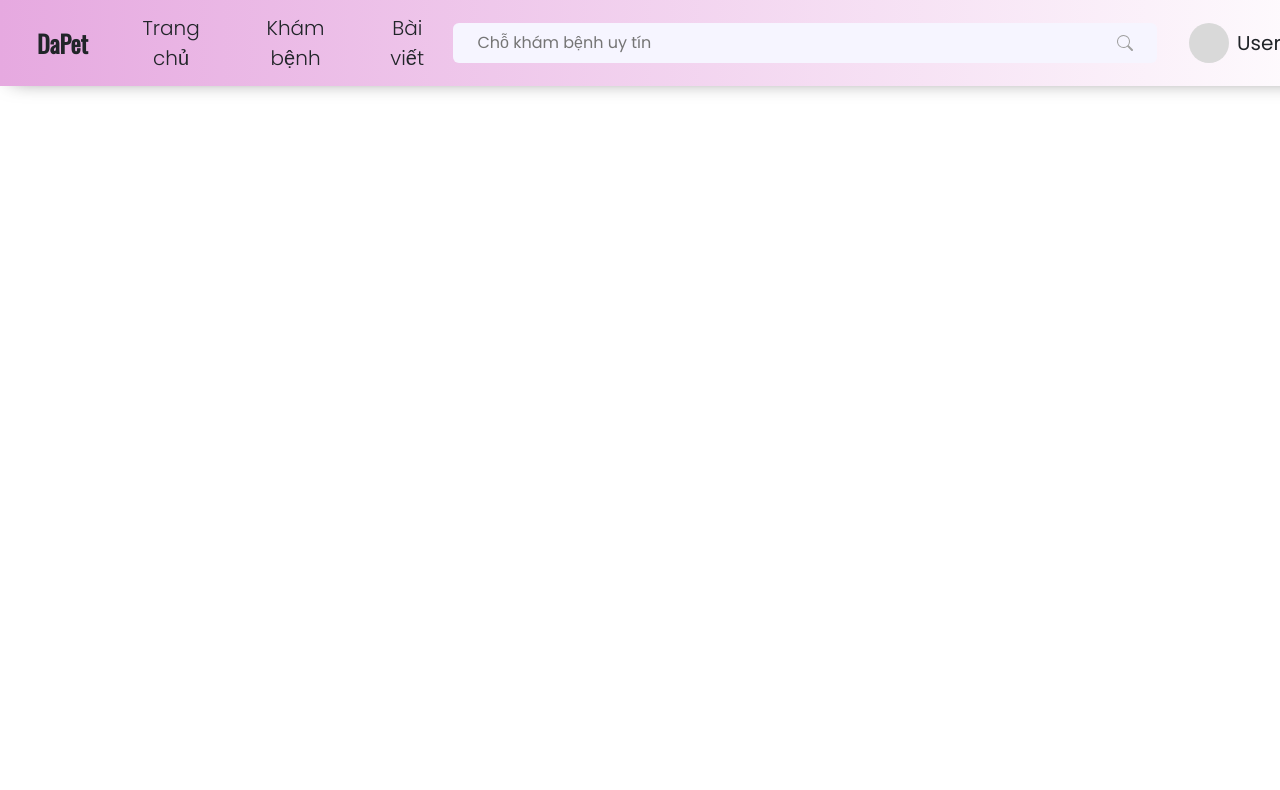
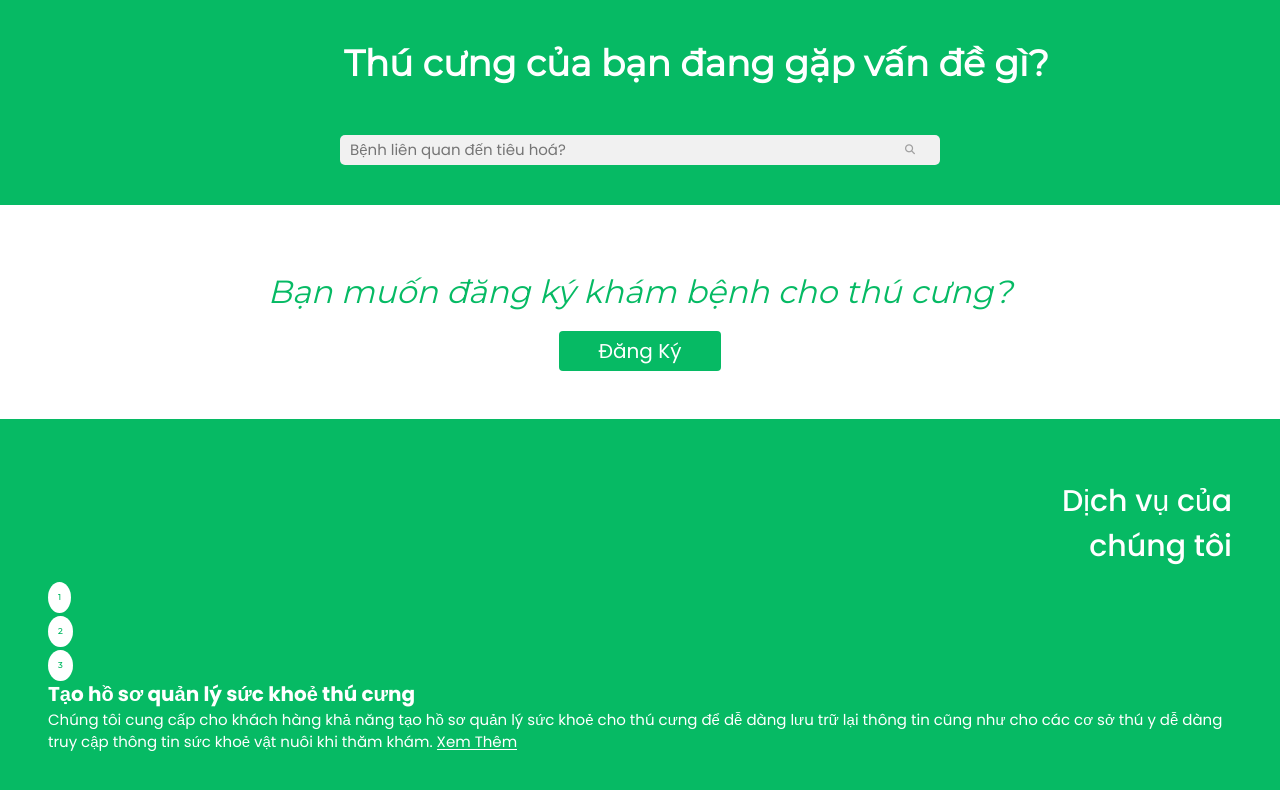
Before and after one commit to ngslim/TKGD-DaPet, a React (Create React App) app: page / in a window 1280 px wide. Shown: the top 790 px of the page. Built offline with nearby package versions, Linux system fonts and the light colour scheme.

Commit message:
Backup HomePage (Dan) and fix sidebar inside Order)

```diff
--- a/src/App.js
+++ b/src/App.js
@@ -6,7 +6,7 @@ import Pet from "./pages/Pet";
 import AddPet from "./pages/Pet/AddPet";
 import Location from "./pages/Book/Location";
 import Summary from "./pages/Book/Summary";
-import Header from "./components/Header/Header";
+import HomePage from "./pages/Home/HomePage";
 
 function App() {
   return (
@@ -18,7 +18,7 @@ function App() {
       <Route path="/book/summary" element={<Summary />} />
       <Route path="/pet" element={<Pet />} />
       <Route path="/pet/add" element={<AddPet />} />
-      <Route path="/" element={<Header />} />
+      <Route path="/" element={<HomePage />} />
     </Routes>
   );
 }
--- a/src/components/SideBar/MenuBar/MenuBar.js
+++ b/src/components/SideBar/MenuBar/MenuBar.js
@@ -36,14 +36,14 @@ const MenuBar = ({ className }) => {
         <ProfileCard />
       </div>
 
-      <div className="bottom-content">
+      {/* <div className="b">
         <li>
           <button className={classes["btn-navbar"]}>
             <i className={`bx bx-log-out ${className["icon"]}`}></i>
             <span className={`${className["text"]} nav-text`}>Logout</span>
           </button>
         </li>
-      </div>
+      </div> */}
     </div>
   );
 };
--- /dev/null
+++ b/src/pages/Home/HomePage.js
@@ -0,0 +1,76 @@
+import classes from "./HomePage.module.css";
+// import Header from "../../components/Header/Header";
+
+const HomePage = () => {
+  return (
+    <div>
+      {/* <Header /> */}
+      <div
+        className={`${classes["container-fluid"]} p-4 text-white text-center`}
+      >
+        <h1 className={classes["title-head"]}>
+          Thú cưng của bạn đang gặp vấn đề gì?
+        </h1>
+        <form className={classes["form-container"]}>
+          <input
+            className={classes["form-input-styling"]}
+            type="text"
+            placeholder="Bệnh liên quan đến tiêu hoá?"
+            name="search2"
+          />
+          <button type="submit">
+            <i className="fa fa-search"></i>
+          </button>
+        </form>
+      </div>
+      <div className={`${classes["background2"]} p-5`}>
+        <div className={classes["font2"]}>
+          Bạn muốn đăng ký khám bệnh cho thú cưng?
+        </div>
+        <button className={classes["button"]}>Đăng Ký</button>
+      </div>
+      <div className={`${classes["container-fluid"]} p-5 text-white`}>
+        <div className="row">
+          <div className={`${classes["column"]} ${classes["my-service"]}`}>
+            Dịch vụ của <br />
+            chúng tôi
+          </div>
+          <div className={`${classes["column"]} ${classes["list-selection"]}`}>
+            <button className={classes["btn"]}>
+              <i className=""></i>1
+            </button>
+            <br />
+            <button className={classes["btn"]}>
+              <i className=""></i>2
+            </button>
+            <br />
+            <button className={classes["btn"]}>
+              <i className=""></i>3
+            </button>
+          </div>
+          <div
+            className={`${classes["column"]} ${classes["container-create-profile"]}`}
+          >
+            <div className={classes["create-profile"]}>
+              Tạo hồ sơ quản lý sức khoẻ thú cưng
+            </div>
+            <div className={classes["create-profile-description"]}>
+              Chúng tôi cung cấp cho khách hàng khả năng tạo hồ sơ quản lý sức
+              khoẻ cho thú cưng để dễ dàng lưu trữ lại thông tin cũng như cho
+              các cơ sở thú y dễ dàng truy cập thông tin sức khoẻ vật nuôi khi
+              thăm khám.
+              <button
+                href="https://www.w3schools.com/"
+                className={classes["btn-link"]}
+              >
+                Xem Thêm
+              </button>
+            </div>
+          </div>
+        </div>
+      </div>
+    </div>
+  );
+};
+
+export default HomePage;
--- /dev/null
+++ b/src/pages/Home/HomePage.module.css
@@ -0,0 +1,178 @@
+.container-fluid {
+  background-color: #06ba64;
+  text-align: center;
+}
+
+.title-head {
+  position: relative;
+  left: 300px;
+  padding: 20px;
+  font-family: "Montserrat";
+  font-style: normal;
+  font-weight: 600;
+  font-size: 36px;
+  line-height: 38px;
+  display: flex;
+  align-items: center;
+  text-align: center;
+  width: fit-content;
+
+  color: #ffffff;
+}
+
+.form-container {
+  margin: auto;
+  max-width: 600px;
+  padding-top: 2%;
+  padding-bottom: 16px;
+}
+
+.form-input-styling {
+  padding: 3px;
+  font-size: 15px;
+  border: 0px;
+  float: left;
+  width: 90%;
+  height: 30px;
+  padding-left: 10px;
+  background: #f1f1f1;
+  border-radius: 0%;
+  border-top-left-radius: 5px;
+  border-bottom-left-radius: 5px;
+  border: none;
+  outline: none;
+}
+
+form.form-container button {
+  float: left;
+  width: 10%;
+  height: 30px;
+  padding: 3px;
+  background: #f1f1f1;
+  color: #a0a0a0;
+  font-size: 10px;
+  border: 0px;
+  border-left: none;
+  cursor: pointer;
+  border-top-right-radius: 5px;
+  border-bottom-right-radius: 5px;
+}
+
+form.form-container button:hover {
+  background: #e0e8e4d0;
+}
+
+form.form-container::after {
+  content: "";
+  clear: both;
+  display: table;
+}
+
+.font2 {
+  font-family: "Montserrat";
+  font-style: italic;
+  font-weight: 300;
+  font-size: 32px;
+  line-height: 78px;
+  align-items: center;
+  color: #06ba64;
+}
+.background2 {
+  background-color: #ffffff;
+  text-align: center;
+}
+.button {
+  background-color: #06ba64;
+  border: none;
+  color: white;
+  padding: 5px 40px;
+  text-align: center;
+  text-decoration: none;
+  display: inline-block;
+  font-size: 20px;
+  font-weight: 50px;
+  cursor: pointer;
+  border-radius: 4px;
+}
+.button:hover {
+  background-color: white;
+  color: #06ba64;
+  border: 1px solid #06ba64;
+}
+
+.column {
+  float: left;
+  width: 33.33%;
+  padding: 12px;
+  height: 100px;
+}
+
+.my-service {
+  background-color: 06BA64;
+  font-size: 30px;
+  line-break: normal;
+  font-weight: 500;
+  text-align: right;
+  padding-right: 3%;
+}
+
+.list-selection {
+  line-height: 2;
+  text-align: left;
+  width: 5%;
+}
+
+.container-create-profile {
+  background-color: 06BA64;
+  text-align: left;
+  width: 61.67%;
+}
+
+.create-profile {
+  font-weight: bold;
+  font-size: 20px;
+}
+
+.create-profile-description {
+  font-weight: thick;
+  font-size: 15px;
+}
+
+.row:after {
+  content: "";
+  display: table;
+  clear: both;
+}
+@media (max-width: 100px) {
+  .column {
+    width: 50%;
+  }
+}
+.btn {
+  background-color: white;
+  color: #06ba64;
+  padding: 5px 8px;
+  border-radius: 50%;
+  font-size: 8px;
+  cursor: pointer;
+  font-weight: bold;
+  font-family: "Montserrat";
+  border-color: transparent;
+}
+
+/* Darker background on mouse-over */
+.btn:hover {
+  color: white;
+  background-color: #06ba64;
+  border: 1px solid white;
+}
+
+.btn-link {
+  color: white;
+  line-height: 14px;
+  background-color: transparent;
+  border: none;
+  border-bottom: 1px solid white;
+  margin-left: 4px;
+  padding-bottom: 0;
+}
```
Also changed, not shown: src/pages/Home/index.css (deleted), src/pages/Home/index.js (deleted).
